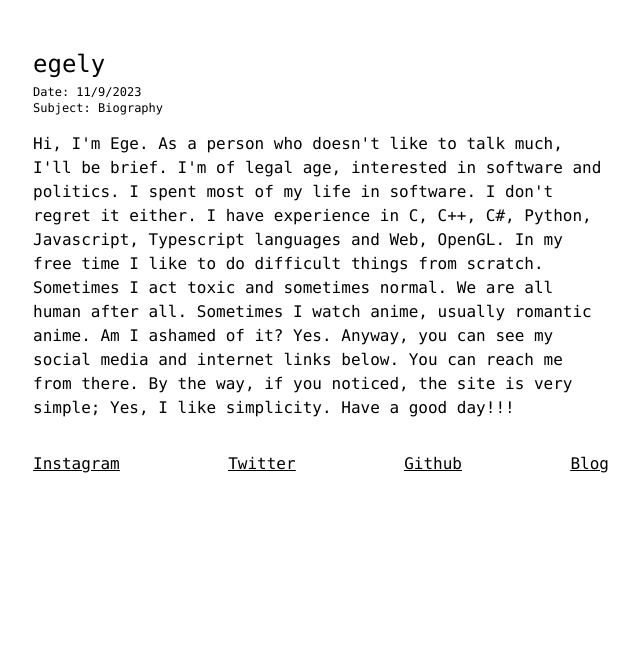
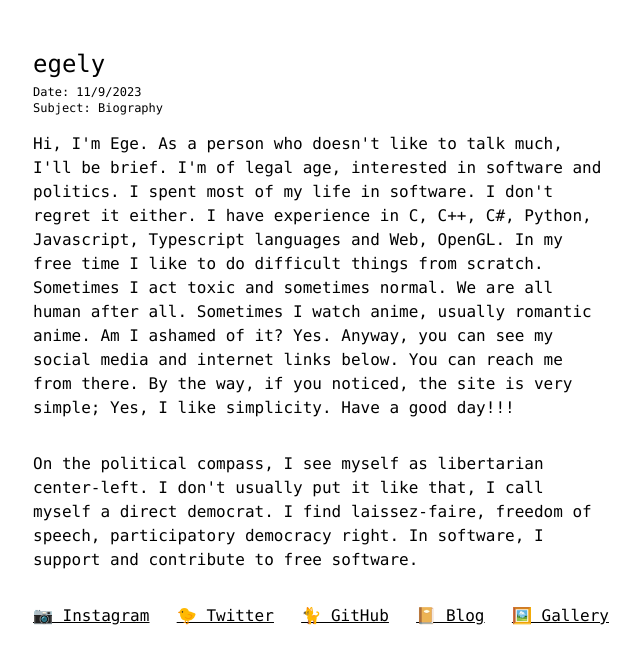
Before and after one commit to egely1337/egely1337-com, a Next.js app: page / in a window 1280 px wide. Shown: the top 664 px of the page, without its empty margins (319-959 px from the left). Built offline with nearby package versions, Linux system fonts and the light colour scheme; a web font is replaced by a local one.

Commit message:
🖼️  blog added

```diff
--- /dev/null
+++ b/src/pages/gallery.tsx
@@ -0,0 +1,37 @@
+import Head from "next/head";
+import { useRouter } from "next/router";
+import React from "react";
+
+
+export default function Page() {
+    const router = useRouter();
+
+    const images: string[] = [
+        "https://images7.alphacoders.com/959/959381.jpg",
+        "https://i.pinimg.com/originals/3d/71/b1/3d71b17404a32bb6a770b67d32735f97.jpg",
+        "https://img.goodfon.com/original/1920x1080/a/2e/ju-87d-junker-ju-87-stuka-pikiruiushchii-bombardirovshchik-b.jpg",
+        "https://www.worldhistory.org/img/c/p/1600x900/18621.png",
+        "https://www.ismetinonu.org.tr/wp-content/uploads/2018/04/anitkabir-ismet-inonu-galerisi-5.jpg",
+        "https://i.pinimg.com/originals/d0/15/bc/d015bc59a8b7b7983715dd47b275fb9f.jpg",
+        "https://d.newsweek.com/en/full/1157808/gettyimages-494024509.jpg"
+    ]
+
+    return(
+        <div className="lg:p-8 p-2 w-full flex flex-col justify-center items-center">
+            <Head>
+                <title>egely.me | Gallery</title>
+            </Head>
+
+            <div className="lg:w-1/2 flex flex-col p-4">
+                <div className="header flex flex-col mb-4">
+                    <span className="font-mono text-2xl">gallery</span>
+                    <span className="font-mono text-xs mt-1">{'Date' + ': ' + `${new Date().getUTCMonth()}/${new Date().getUTCDate()}/${new Date().getFullYear()}`}</span>
+                    <span className="font-mono text-xs">{'Subject: Gallery'}</span>
+                </div>
+                <div className="grid grid-cols-1 gap-2">
+                    {images.map((val, i) => <img src={val} className="w-full h-full object-cover" key={i}/>)}
+                </div>
+            </div>
+        </div>
+    )
+}
--- a/src/pages/index.tsx
+++ b/src/pages/index.tsx
@@ -6,12 +6,17 @@ import React from "react";
 
 
 export default function Page() {
-    const personality = "Hi, I'm Ege. As a person who doesn't like to talk much, I'll be brief. I'm of legal age, interested in software and politics. I spent most of my life in software. I don't regret it either. I have experience in C, C++, C#, Python, Javascript, Typescript languages and Web, OpenGL. In my free time I like to do difficult things from scratch. Sometimes I act toxic and sometimes normal. We are all human after all. Sometimes I watch anime, usually romantic anime. Am I ashamed of it? Yes. Anyway, you can see my social media and internet links below. You can reach me from there. By the way, if you noticed, the site is very simple; Yes, I like simplicity. Have a good day!!!";
+    const paragraphs: string[] =
+    ["Hi, I'm Ege. As a person who doesn't like to talk much, I'll be brief. I'm of legal age, interested in software and politics. I spent most of my life in software. I don't regret it either. I have experience in C, C++, C#, Python, Javascript, Typescript languages and Web, OpenGL. In my free time I like to do difficult things from scratch. Sometimes I act toxic and sometimes normal. We are all human after all. Sometimes I watch anime, usually romantic anime. Am I ashamed of it? Yes. Anyway, you can see my social media and internet links below. You can reach me from there. By the way, \
+    if you noticed, the site is very simple; Yes, I like simplicity. Have a good day!!!",
+
+    "On the political compass, I see myself as libertarian center-left. I don't usually put it like that, I call myself a direct democrat.  I find laissez-faire, freedom of speech, participatory democracy right. In software, I support and contribute to free software. "
+    ];
 
     return(
         <div className="lg:p-8 p-2 w-full flex flex-col justify-center items-center">
             <Head>
-                <title>egely.me</title>
+                <title>egely.me | Home</title>
             </Head>
 
 
@@ -19,18 +24,24 @@ export default function Page() {
                 <div className="header flex flex-col mb-4">
                     <span className="font-mono text-2xl">egely</span>
                     <span className="font-mono text-xs mt-1">{'Date' + ': ' + `${new Date().getUTCMonth()}/${new Date().getUTCDate()}/${new Date().getFullYear()}`}</span>
-                    <span className="font-mono text-xs">{'Subject' + ": " + 'Biography'}</span>
+                    <span className="font-mono text-xs">{'Subject: Biography'}</span>
                 </div>
 
-                <p className="font-mono">
-                    {personality}
-                </p>
+                <div className="flex flex-col gap-8">
+                    {paragraphs.map((val, i) =>
+                        <p key={i} className="font-mono">
+                            {val}
+                        </p>
+                    )}
+                </div>
 
-                <div className="flex justify-between underline font-mono gap-2 mt-8">
-                    <Link href={`https://instagram.com/egely48`}>Instagram</Link>
-                    <Link href={`https://x.com/egely48`}>Twitter</Link>
-                    <Link href={`https://github.com/egely1337`}>Github</Link>
-                    <Link href={`/#NOT_IMPLEMENTED`}>Blog</Link>
+
+                <div className="flex justify-between underline font-mono gap-2 mt-8 sm:text-base text-xs">
+                    <Link href={`https://instagram.com/egely48`}>📷 Instagram</Link>
+                    <Link href={`https://x.com/egely48`}>🐤 Twitter</Link>
+                    <Link href={`https://github.com/egely1337`}>🐈 GitHub</Link>
+                    <Link href={`/#NOT_IMPLEMENTED`}>📔 Blog</Link>
+                    <Link href={`/gallery`}>🖼️ Gallery</Link>
                 </div>
 
 
```
